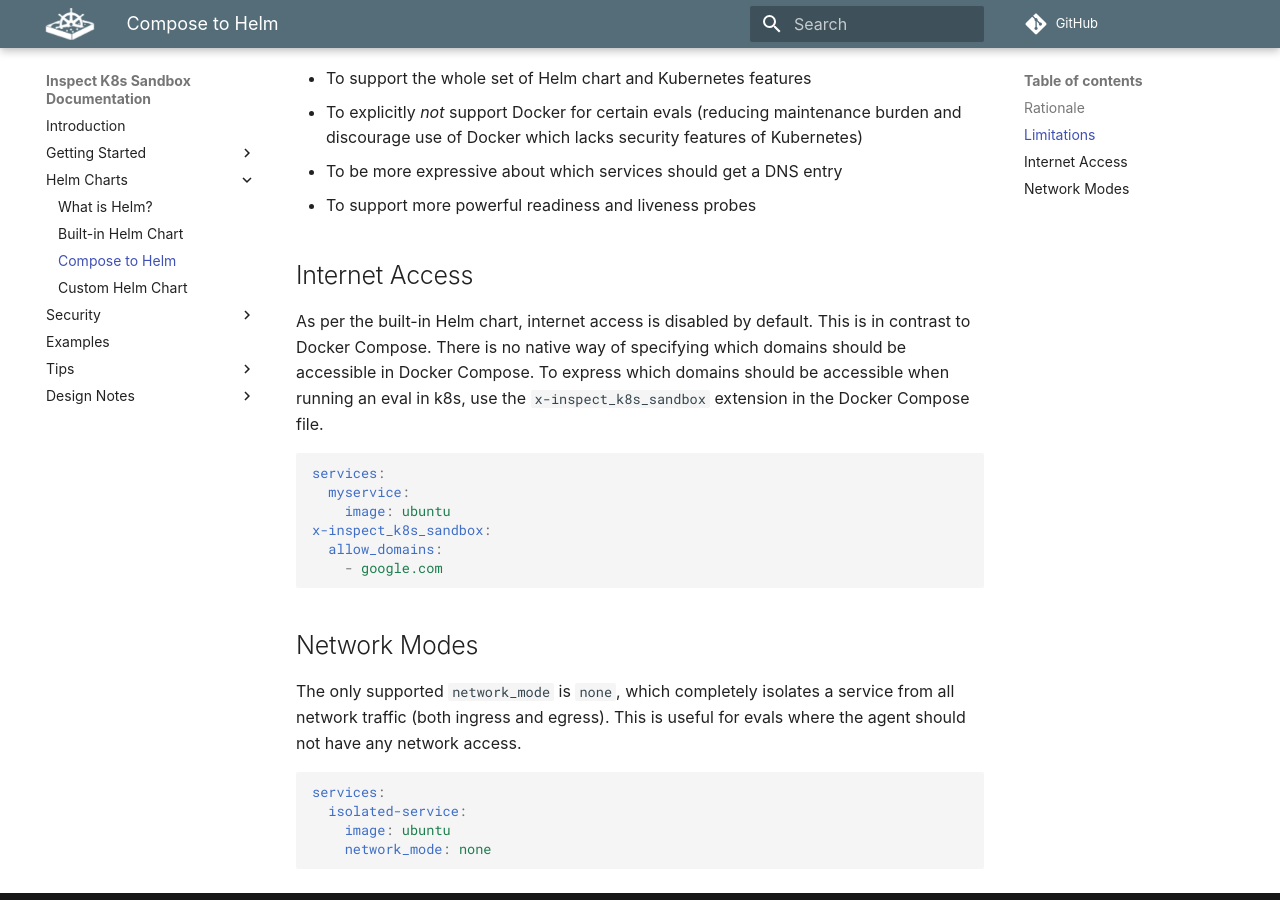
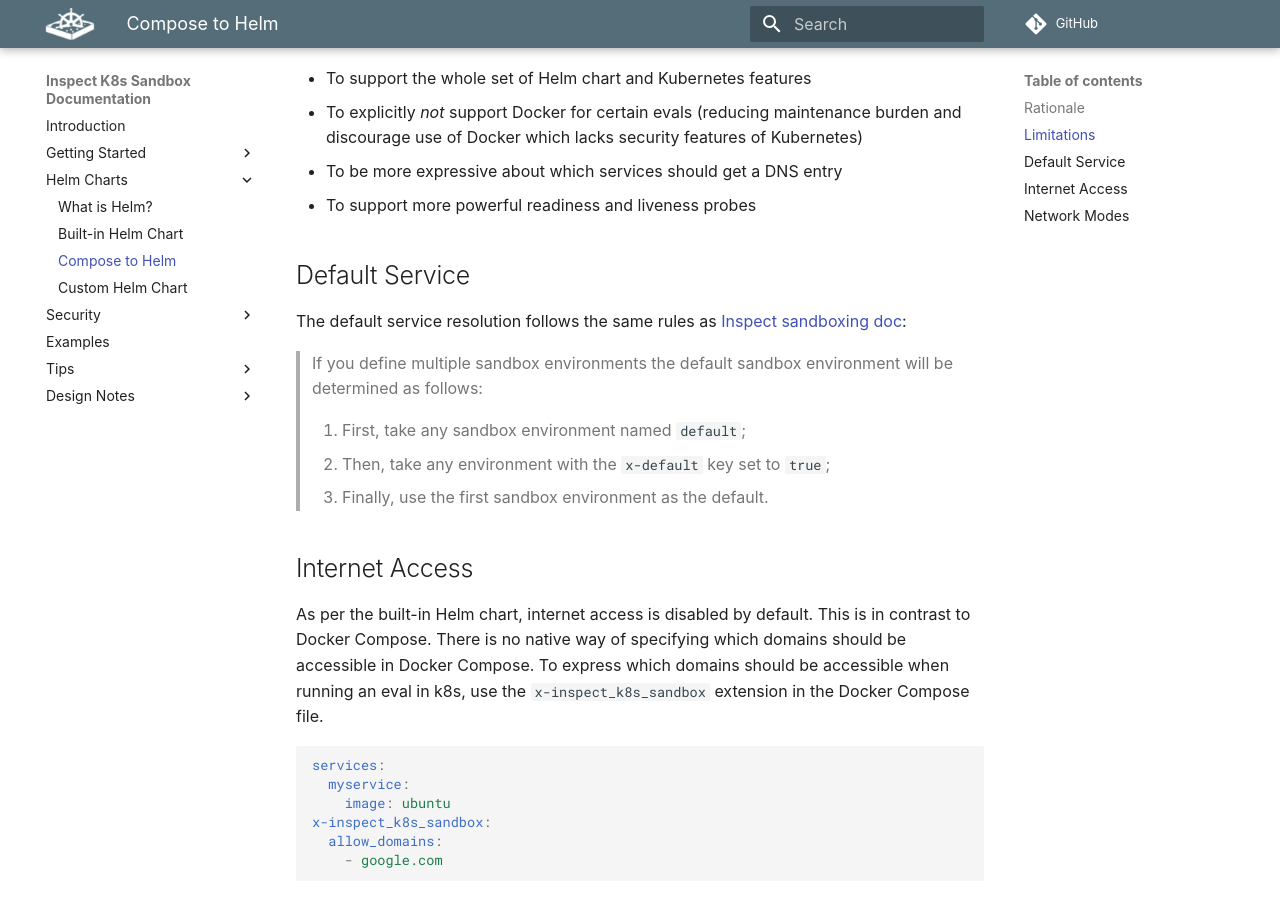
Before and after one commit to UKGovernmentBEIS/inspect_k8s_sandbox, an MkDocs documentation site: the page built from docs/docs/helm/compose-to-helm.md, in a window 1280 px wide and 900 px high, scrolled down 1042 px. Built offline with MkDocs 1.6.1 and Material for MkDocs 9.7.7, drawn with Linux system fonts in a browser that asks for light colours; some web fonts are replaced; comment, search, counter and statistics services are not loaded.

Commit message:
Update compose-to-helm

```diff
--- a/docs/docs/helm/compose-to-helm.md
+++ b/docs/docs/helm/compose-to-helm.md
@@ -40,11 +40,22 @@
 preferred over the automatic translation of `compose.yaml` files for a number of
 reasons:
 
- * To support the whole set of Helm chart and Kubernetes features
- * To explicitly _not_ support Docker for certain evals (reducing maintenance burden and
-   discourage use of Docker which lacks security features of Kubernetes)
- * To be more expressive about which services should get a DNS entry
- * To support more powerful readiness and liveness probes
+- To support the whole set of Helm chart and Kubernetes features
+- To explicitly _not_ support Docker for certain evals (reducing maintenance burden and
+  discourage use of Docker which lacks security features of Kubernetes)
+- To be more expressive about which services should get a DNS entry
+- To support more powerful readiness and liveness probes
+
+## Default Service
+
+The default service resolution follows the same rules as [Inspect sandboxing doc](https://inspect.aisi.org.uk/sandboxing.html#multiple-environments):
+
+> If you define multiple sandbox environments the default sandbox environment will be
+> determined as follows:
+>
+> 1. First, take any sandbox environment named `default`;
+> 2. Then, take any environment with the `x-default` key set to `true`;
+> 3. Finally, use the first sandbox environment as the default.
 
 ## Internet Access
 
```
